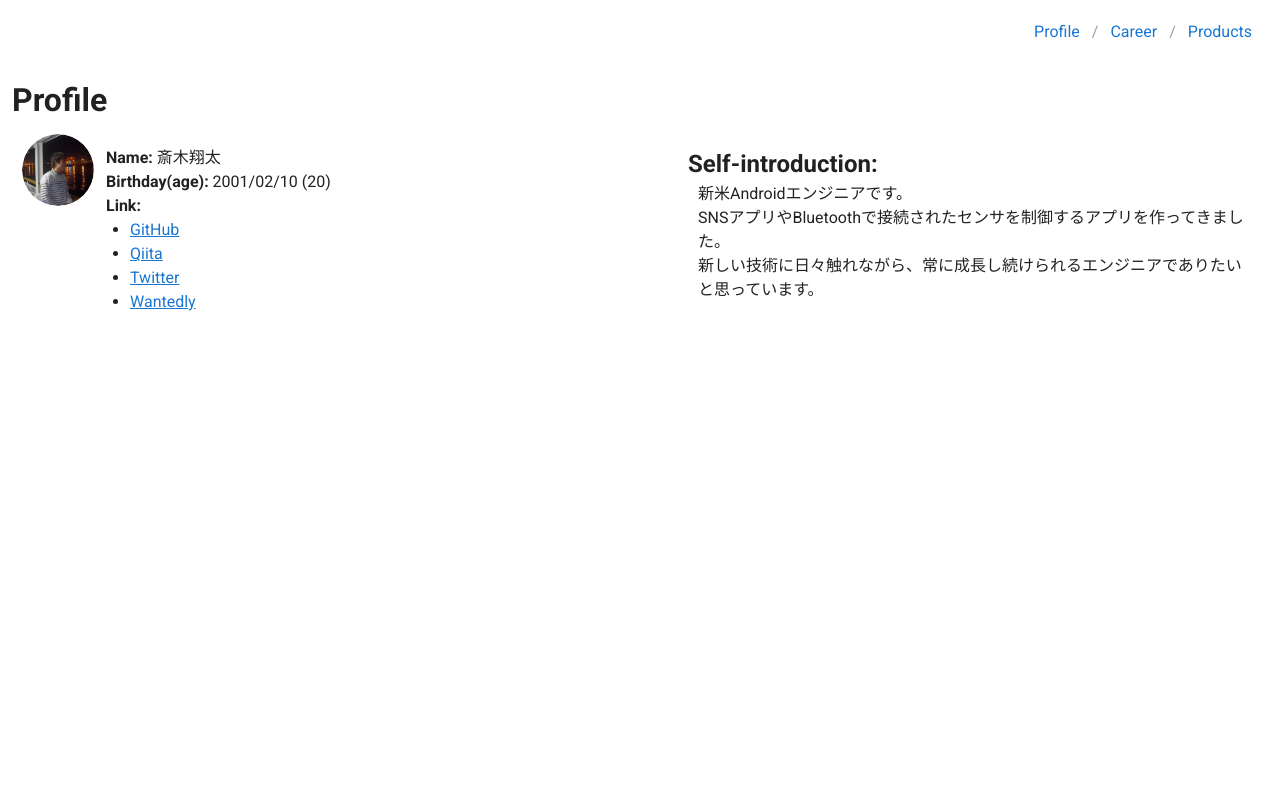
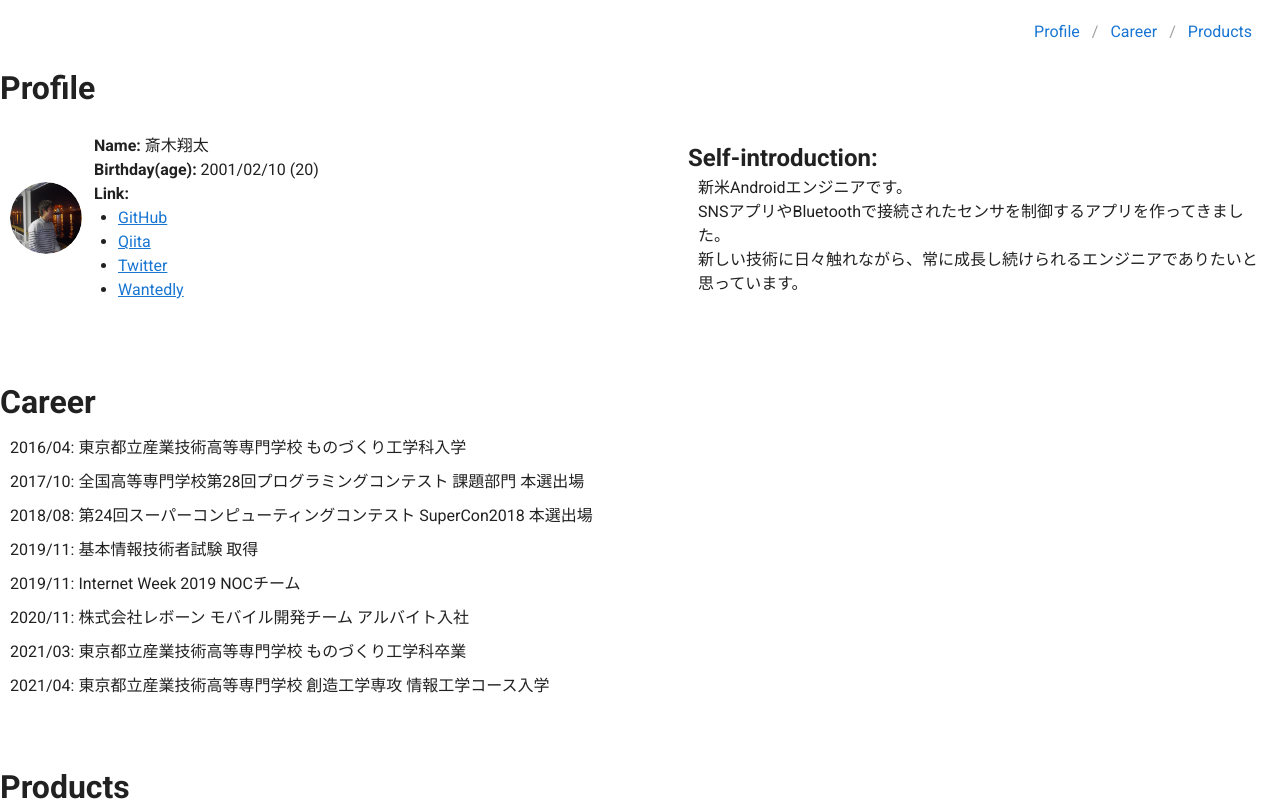
Before and after one commit to NaCl5alt/portfolio, a Vue app: page / in a window 1280 px wide. Built offline with nearby package versions, Linux system fonts and the light colour scheme.

Commit message:
Created Career

```diff
--- a/src/components/Career.vue
+++ b/src/components/Career.vue
@@ -1,7 +1,14 @@
 <template>
-  <v-container fluid style="height: 100vh; padding: 64px 0px 0px" id="Career">
-    <v-layout fill-height>
+  <v-container fluid style="padding: 64px 0px 0px" id="Career">
+    <v-layout wrap fill-height style="display: block">
       <h1>Career</h1>
+      <v-row
+        style="margin: 10px 10px 0px"
+        v-for="item in career"
+        :key="item.text"
+      >
+        <div>{{ item.date }}: {{ item.text }}</div>
+      </v-row>
     </v-layout>
   </v-container>
 </template>
@@ -9,7 +16,45 @@
 <script>
 export default {
   name: "Career",
-
-  data: () => ({}),
+  data: () => ({
+    career: [
+      {
+        date: "2016/04",
+        text: "東京都立産業技術高等専門学校 ものづくり工学科入学",
+      },
+      {
+        date: "2017/10",
+        text: "全国高等専門学校第28回プログラミングコンテスト 課題部門 本選出場",
+      },
+      {
+        date: "2018/08",
+        text: "第24回スーパーコンピューティングコンテスト SuperCon2018 本選出場",
+      },
+      {
+        date: "2019/11",
+        text: "基本情報技術者試験 取得",
+      },
+      {
+        date: "2019/11",
+        text: "Internet Week 2019 NOCチーム",
+      },
+      {
+        date: "2020/11",
+        text: "株式会社レボーン モバイル開発チーム アルバイト入社",
+      },
+      {
+        date: "2021/03",
+        text: "東京都立産業技術高等専門学校 ものづくり工学科卒業",
+      },
+      {
+        date: "2021/04",
+        text: "東京都立産業技術高等専門学校 創造工学専攻 情報工学コース入学",
+      },
+      // {
+      //   date: "2021/08",
+      //   text: "チームラボ株式会社 スマホアプリエンジニア インターンシップ入社",
+      // },
+    ],
+  }),
 };
 </script>
--- a/src/components/Profile.vue
+++ b/src/components/Profile.vue
@@ -1,9 +1,12 @@
 <template>
-  <v-container fluid style="height: 100vh; padding: 64px 0px 0px" id="Profile">
-    <v-layout fill-height>
-      <v-col>
+  <v-container fluid style="padding: 64px 0px 0px" id="Profile">
+    <v-layout wrap fill-height style="display: block">
       <h1>Profile</h1>
-        <v-row style="margin: 10px">
+      <v-row
+        align="center"
+        align-content="center"
+        style="margin: 10px 10px 0px"
+      >
         <v-avatar size="72">
           <img :src="profile" alt="profileImg" />
         </v-avatar>
@@ -26,7 +29,6 @@
           </div>
         </v-col>
       </v-row>
-      </v-col>
     </v-layout>
   </v-container>
 </template>
```
Lines whose indentation alone changed are shown as unchanged.
